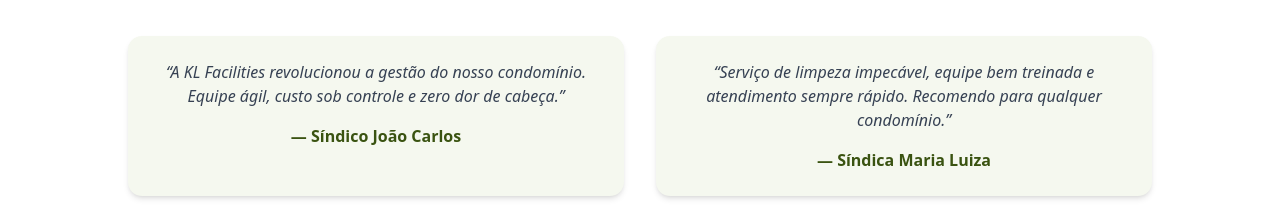
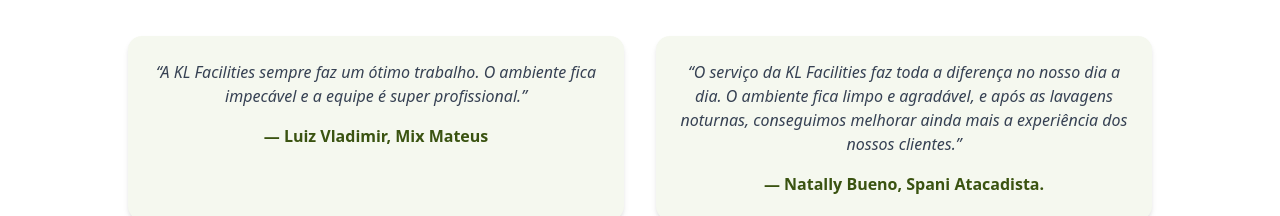
Before and after one commit to ryanfigueredo/lptrafego, a Next.js app: page / in a window 1280 px wide. Shown: the part 2581-2797 px from the top of the page. Built offline with nearby package versions, Linux system fonts and the light colour scheme; no server answers.

Commit message:
fix: update testimonials with new client names and feedback

```diff
--- a/src/components/Header.tsx
+++ b/src/components/Header.tsx
@@ -36,7 +36,7 @@
               onClick={() => setOpenDropdown(!openDropdown)}
               className="flex items-center gap-1 hover:text-[#3A5311] focus:outline-none"
             >
-              O Grupo
+              A holding
               <ChevronDown size={14} />
             </button>
             {openDropdown && (
--- a/src/components/Testimonials.tsx
+++ b/src/components/Testimonials.tsx
@@ -4,12 +4,16 @@
 
 const testimonials = [
   {
-    name: "Síndico João Carlos",
-    text: "A KL Facilities revolucionou a gestão do nosso condomínio. Equipe ágil, custo sob controle e zero dor de cabeça.",
+    name: "Luiz Vladimir, Mix Mateus",
+    text: "A KL Facilities sempre faz um ótimo trabalho. O ambiente fica impecável e a equipe é super profissional.",
   },
   {
-    name: "Síndica Maria Luiza",
-    text: "Serviço de limpeza impecável, equipe bem treinada e atendimento sempre rápido. Recomendo para qualquer condomínio.",
+    name: "Natally Bueno, Spani Atacadista.",
+    text: "O serviço da KL Facilities faz toda a diferença no nosso dia a dia. O ambiente fica limpo e agradável, e após as lavagens noturnas, conseguimos melhorar ainda mais a experiência dos nossos clientes.",
+  },
+  {
+    name: "Bruno Oliveira, Giga Atacado.",
+    text: "Gostei muito do serviço da KL Facilities. Sempre que precisamos eles resolvem tudo de forma rápida e eficiente.",
   },
 ];
 
```
